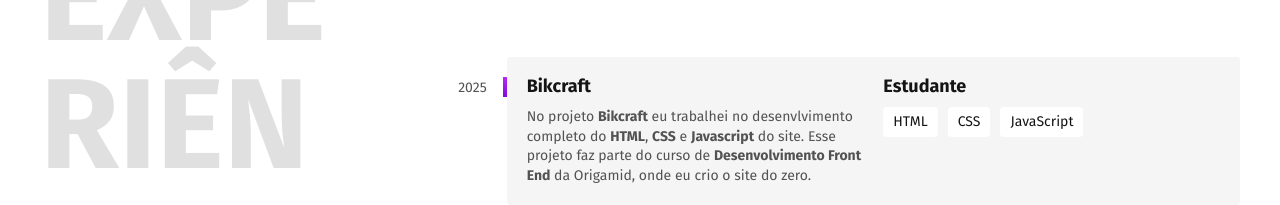
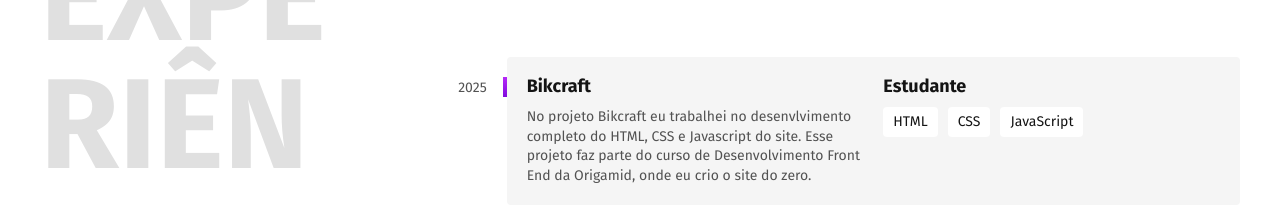
Before and after one commit to YuriCmtt/Yuricmtt.github.io, a plain HTML site: page index.html in a window 1280 px wide. Shown: the part 830-1035 px from the top of the page. Drawn offline with Linux system fonts and the light colour scheme.

Commit message:
volta do texto

```diff
--- a/index.html
+++ b/index.html
@@ -42,7 +42,7 @@
         <span class="empresa-ano">2025</span>
         <h3 class="empresa-titulo">Bikcraft</h3>
         <span class="empresa-titulo">Estudante</span>
-        <p class="empresa-texto">No projeto <strong>Bikcraft</strong> eu trabalhei no desenvlvimento completo do <strong>HTML</strong>, <strong>CSS</strong> e <strong>Javascript</strong> do site. Esse projeto faz parte do curso de <strong>Desenvolvimento Front End</strong> da Origamid, onde eu crio o site do zero.</p>
+        <p class="empresa-texto">No projeto Bikcraft eu trabalhei no desenvlvimento completo do HTML, CSS e Javascript do site. Esse projeto faz parte do curso de Desenvolvimento Front End da Origamid, onde eu crio o site do zero.</p>
         <ul class="empresa-habilidades">
           <li>HTML</li>
           <li>CSS</li>
```
